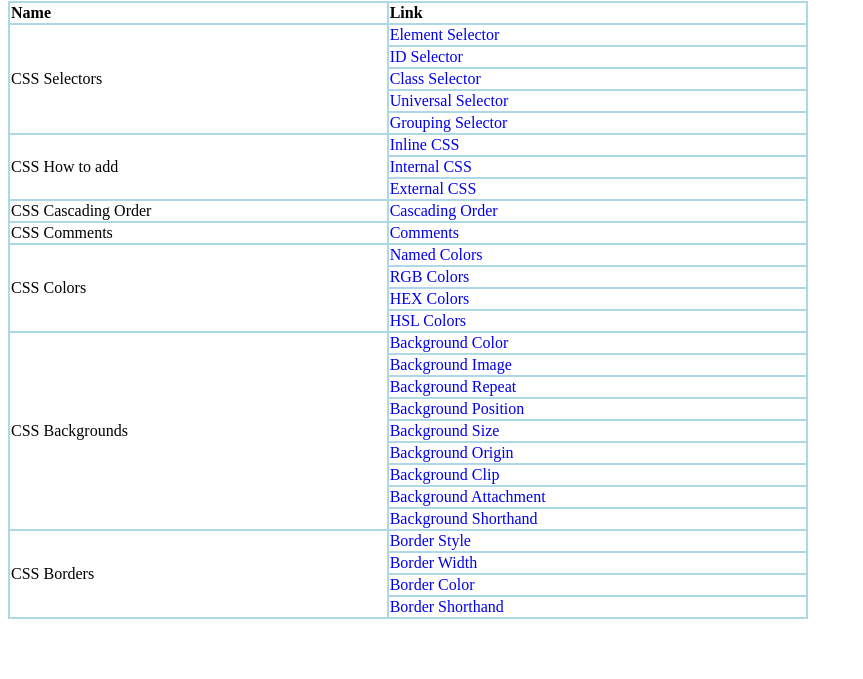
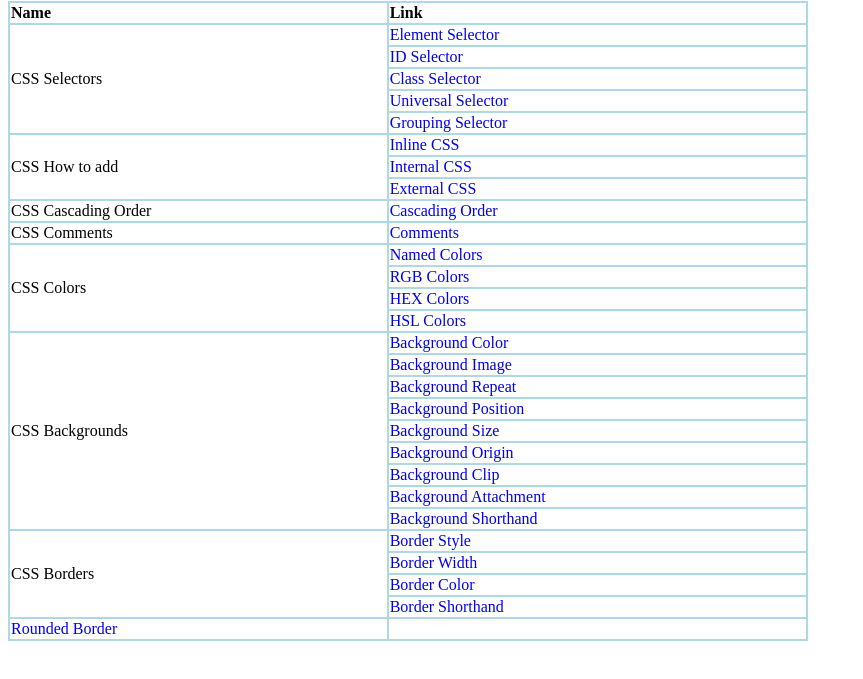
Before and after one commit to nbcodeblog/CSS, a plain HTML site: page contents.html in a window 1280 px wide. Shown: the part 79-758 px from the top of the page, without its empty margins (0-863 px from the left). Drawn offline with Linux system fonts and the light colour scheme.

Commit message:
Add Rounded Border into CSS Borders

```diff
--- a/contents.html
+++ b/contents.html
@@ -122,6 +122,9 @@
         <tr>
             <td><a href="border_shorthand.html" target="_blank" title="Link">Border Shorthand</a></td>
         </tr>
+        <tr>
+            <td><a href="rounded_border.html" target="_blank" title="Link">Rounded Border</a></td>
+        </tr>
     </table>
 </body>
 </html>
```
